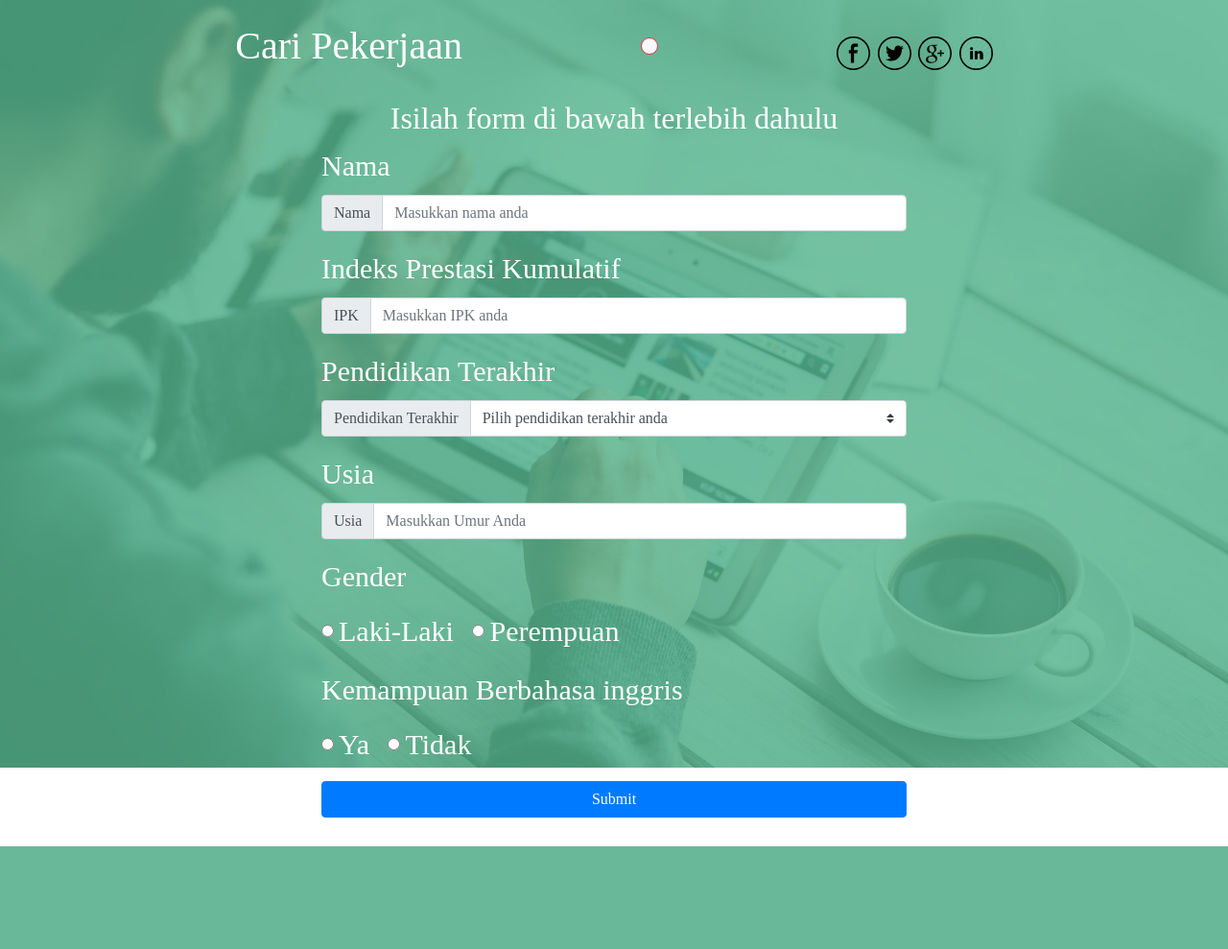
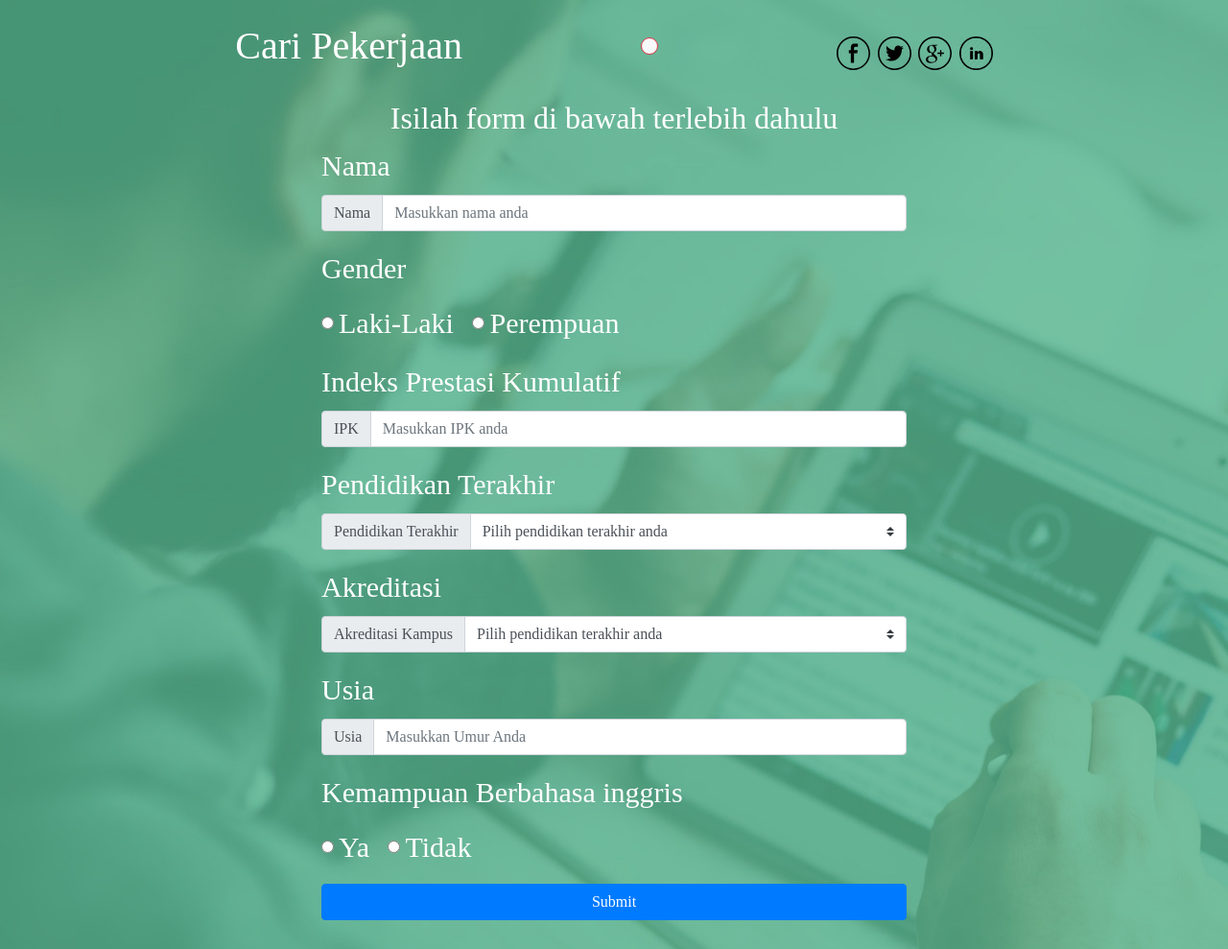
Before and after one commit to Aminkuddah/proyek2, a PHP site: page /cariPekerjaan.php in a window 1280 px wide. Shown: the whole page at 96% size. Before the commit the page ends 882 px from the top, so only its background shows below. Run offline with PHP 8.4, Linux system fonts and the light colour scheme.

Commit message:
akreditasi form

```diff
--- a/proyek/css/cariPekerjaan.css
+++ b/proyek/css/cariPekerjaan.css
@@ -1,9 +1,8 @@
 #home{
     background-image:url(../img/caripekerjaan.jpg);
-
     background-repeat: no-repeat;
-    background-size: cover;
-    height : 100vh;
+    /* background-size: cover; */
+    /* height : 100vh;  */
     font-family: Kelly Slab;
     font-size: 30px;
     color: white;
--- a/proyek/module/cariPekerjaan.php
+++ b/proyek/module/cariPekerjaan.php
@@ -46,6 +46,17 @@ if(isset($_GET['error'])){
                         </div>
                     </div>
                     <div class="form-group">
+                        <label for="Usia">Gender</label><br>
+                        <div class="form-check form-check-inline">
+                            <input class="form-check-input" type="radio" name="gender" id="gender1" value="laki" required>
+                            <label class="form-check-label" for="gender1">Laki-Laki</label>
+                        </div>
+                        <div class="form-check form-check-inline">
+                            <input class="form-check-input" type="radio" name="gender" id="gender2" value="perempuan" required>
+                            <label class="form-check-label" for="gender2">Perempuan</label>
+                        </div>
+                    </div>
+                    <div class="form-group">
                     <label for="IPK">Indeks Prestasi Kumulatif</label>
                         <div class="input-group mb-3">
                             <div class="input-group-prepend">
@@ -70,6 +81,21 @@ if(isset($_GET['error'])){
                         </div>
                     </div>
                     <div class="form-group">
+                        <label for="pendidikanTerakhir">Akreditasi</label>
+                        <div class="input-group mb-3">
+                            <div class="input-group-prepend">
+                                <label class="input-group-text" for="pendidikan">Akreditasi Kampus</label>
+                            </div>
+                            <select class="custom-select" id="akreditasi" name="akreditasi" required>
+                                <option value="">Pilih pendidikan terakhir anda</option>
+                                <option value="">A</option>
+                                <option value="">B</option>
+                                <option value="">C</option>
+                                <option value="">Tidak Terakreditasi</option>
+                            </select>
+                        </div>
+                    </div>
+                    <div class="form-group">
                         <label for="Usia">Usia</label>
                         <div class="input-group mb-3">
                             <div class="input-group-prepend">
@@ -79,24 +105,13 @@ if(isset($_GET['error'])){
                         </div>
                     </div>
                     <div class="form-group">
-                        <label for="Usia">Gender</label><br>
-                        <div class="form-check form-check-inline">
-                            <input class="form-check-input" type="radio" name="gender" id="gender" value="laki" required>
-                            <label class="form-check-label" for="gender1">Laki-Laki</label>
-                        </div>
-                        <div class="form-check form-check-inline">
-                            <input class="form-check-input" type="radio" name="gender" id="gender" value="perempuan">
-                            <label class="form-check-label" for="gender2">Perempuan</label>
-                        </div>
-                    </div>
-                    <div class="form-group">
                         <label for="Usia">Kemampuan Berbahasa inggris</label><br>
                         <div class="form-check form-check-inline">
-                            <input class="form-check-input" type="radio" name="bahasa" id="bahasa" value="ya" required>
+                            <input class="form-check-input" type="radio" name="bahasa" id="bahasa1" value="ya" required>
                             <label class="form-check-label" for="bahasa1">Ya</label>
                         </div>
                         <div class="form-check form-check-inline">
-                            <input class="form-check-input" type="radio" name="bahasa" id="bahasa" value="tidak">
+                            <input class="form-check-input" type="radio" name="bahasa" id="bahasa2" value="tidak">
                             <label class="form-check-label" for="bahasa2">Tidak</label>
                         </div>
                     </div>
```
